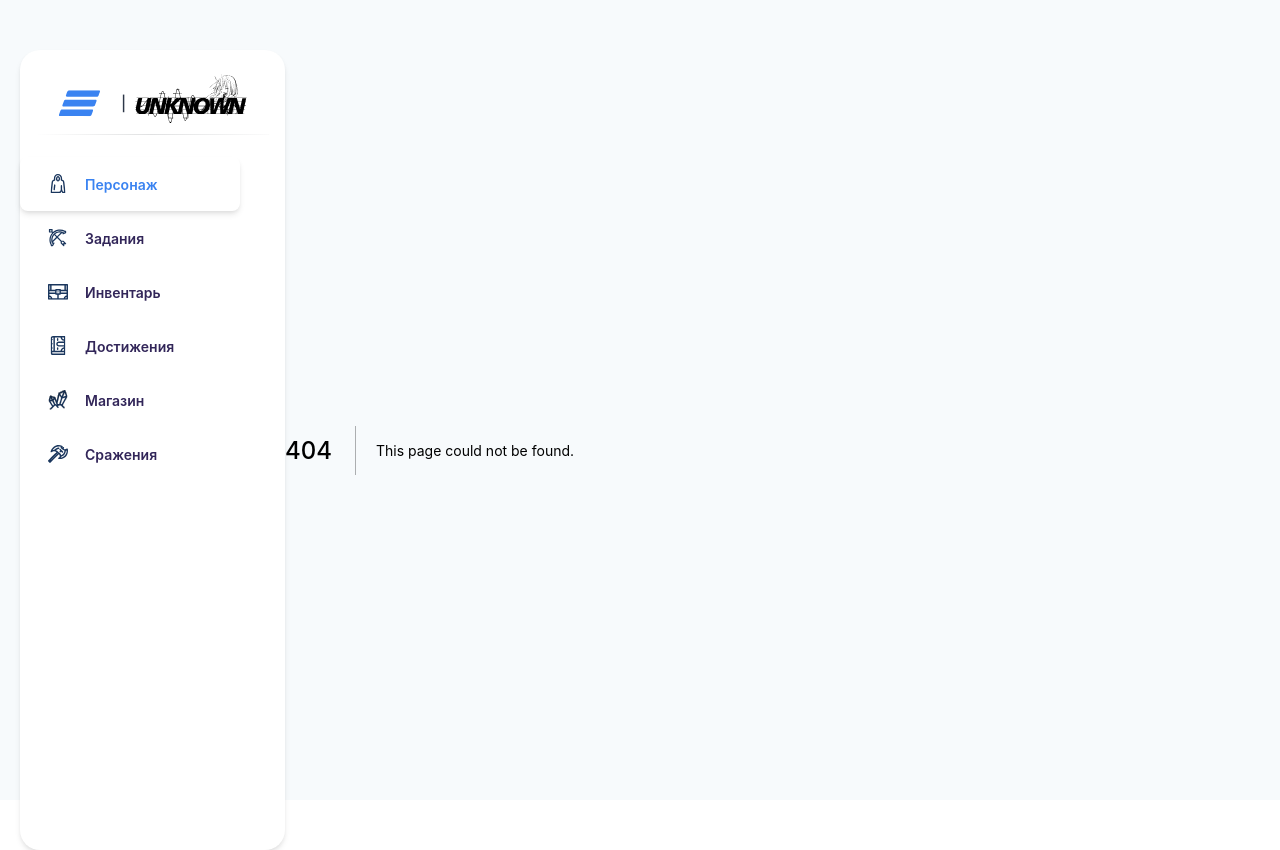
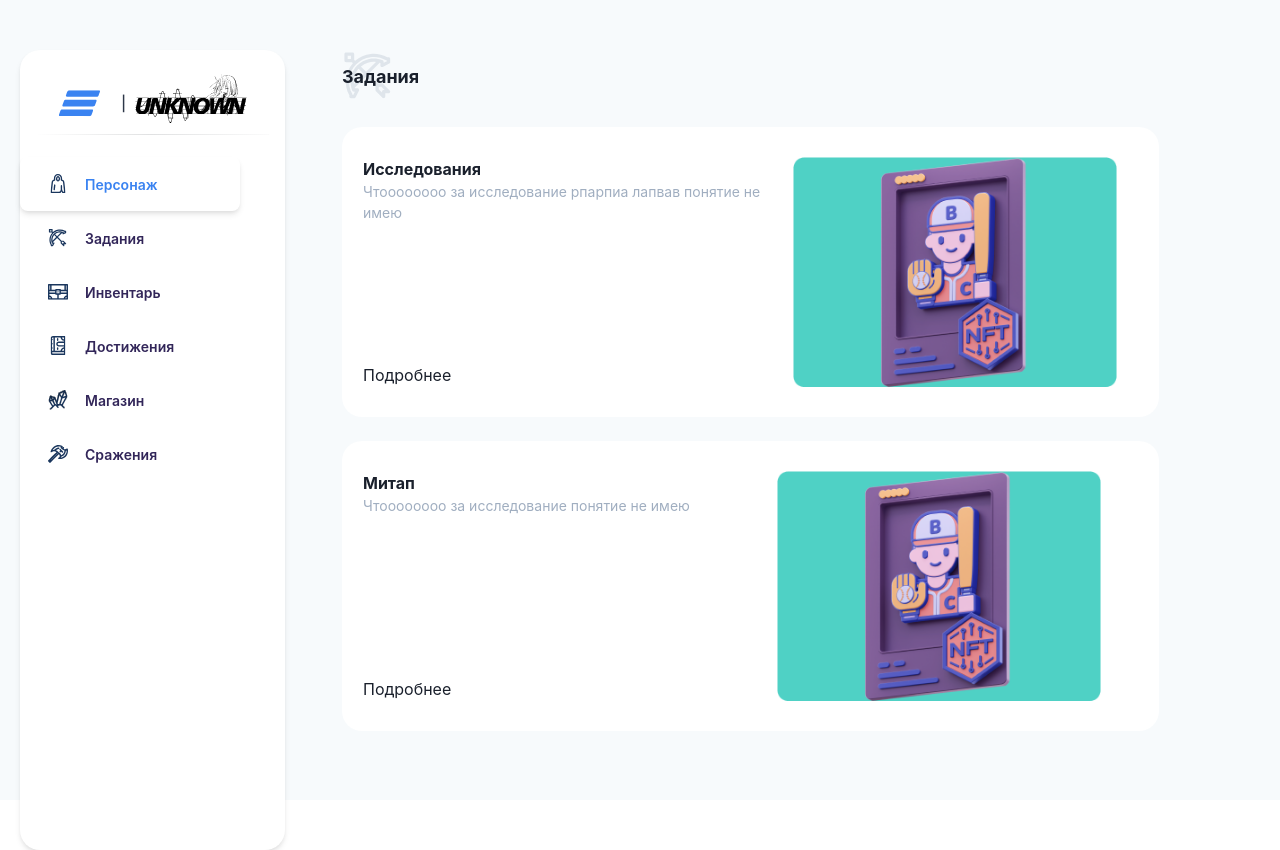
Before and after one commit to XXXDENDACION/vtb-frontend, a Next.js app: page /events in a window 1280 px wide. Before the commit this address had no page. Built offline with nearby package versions, Linux system fonts and the light colour scheme.

Commit message:
добавил Events

```diff
--- /dev/null
+++ b/components/Event.js
@@ -0,0 +1,27 @@
+import { Flex, Link, Image, Text } from "@chakra-ui/react";
+
+export const Event = ({ title, description }) => {
+  return (
+    <Flex
+      bgColor="#FFF"
+      borderRadius="20px"
+      height="290px"
+      p="30px 21px"
+      mt="24px"
+      justifyContent="space-between"
+    >
+      <Flex flexDirection="column" justifyContent="space-between">
+        <Flex flexDirection="column">
+          <Text fontWeight="700">{title}</Text>
+          <Text mr="10px" color="#A0AEC0" fontSize="14px">
+            {description}
+          </Text>
+        </Flex>
+        <Link href="/">Подробнее</Link>
+      </Flex>
+      <Flex>
+        <Image src="/meetup.png" alt="" />
+      </Flex>
+    </Flex>
+  );
+};
--- a/components/PageTitle.js
+++ b/components/PageTitle.js
@@ -3,8 +3,6 @@ import { Text } from "@chakra-ui/react";
 import { Image, Flex } from "@chakra-ui/react";
 
 export const PageTitle = ({ icon, title, iconWidth, iconHeight, fontSize }) => {
-  console.log({ icon, title, iconWidth, iconHeight, fontSize });
-
   return (
     <Flex position="relative" alignItems="center" height={iconHeight}>
       <Image
--- /dev/null
+++ b/pages/events/index.js
@@ -0,0 +1,32 @@
+import { PageTitle } from "../../components/PageTitle";
+import React from "react";
+import { Flex, Text } from "@chakra-ui/react";
+import { Event } from "../../components/Event";
+
+const EventsPage = () => {
+  return (
+    <>
+      <Flex flexDirection="column" ml="57px">
+        <PageTitle
+          icon="/arch.svg"
+          iconWidth={53}
+          iconHeight={53}
+          title="Задания"
+          fontSize="18px"
+        />
+
+        <Event
+          title="Исследования"
+          description="Чтоооооооо за исследование рпарпиа лапвав понятие не имею"
+        />
+
+        <Event
+          title="Митап"
+          description="Чтоооооооо за исследование понятие не имею"
+        />
+      </Flex>
+    </>
+  );
+};
+
+export default EventsPage;
```
Also changed, not shown: public/meetup.png (added).
